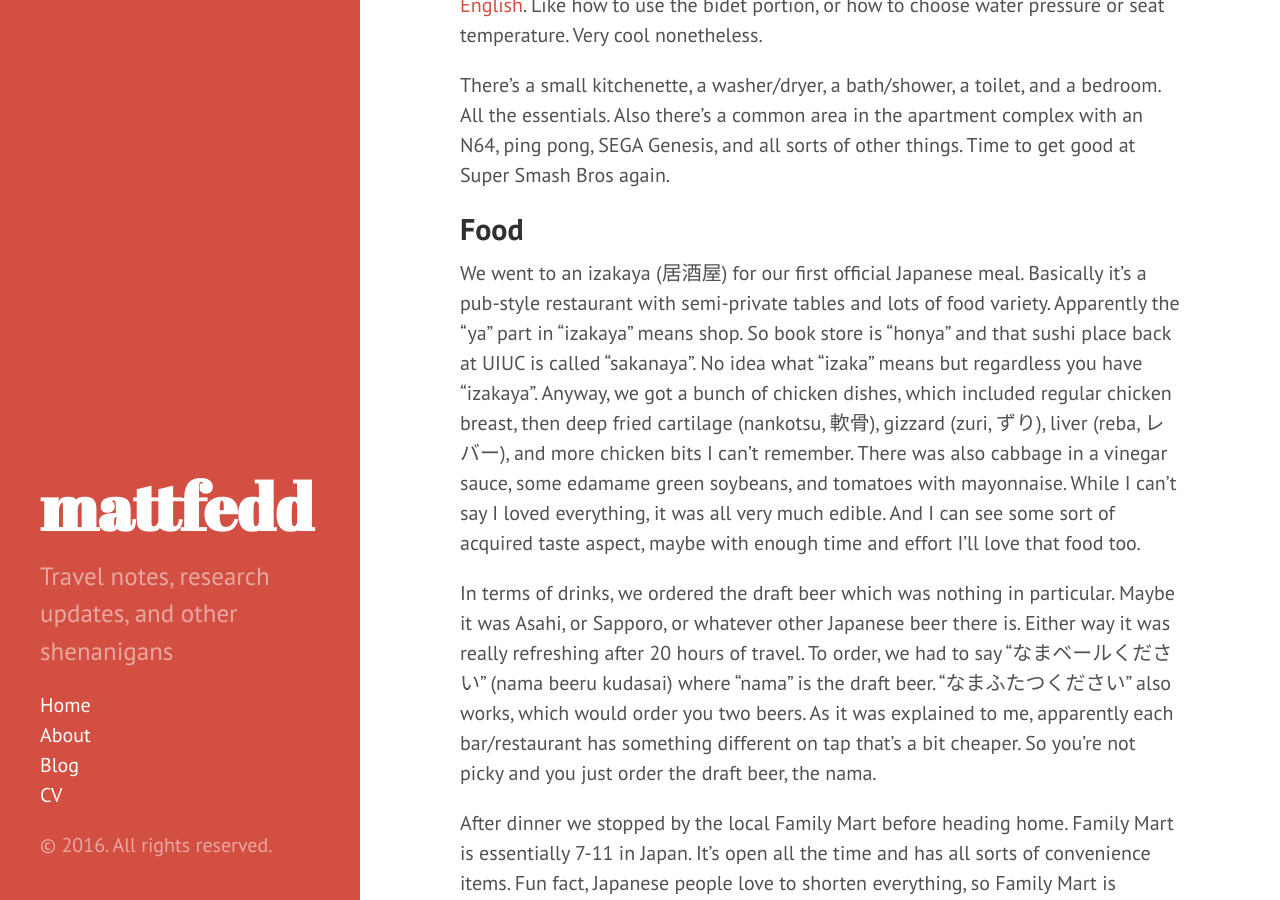
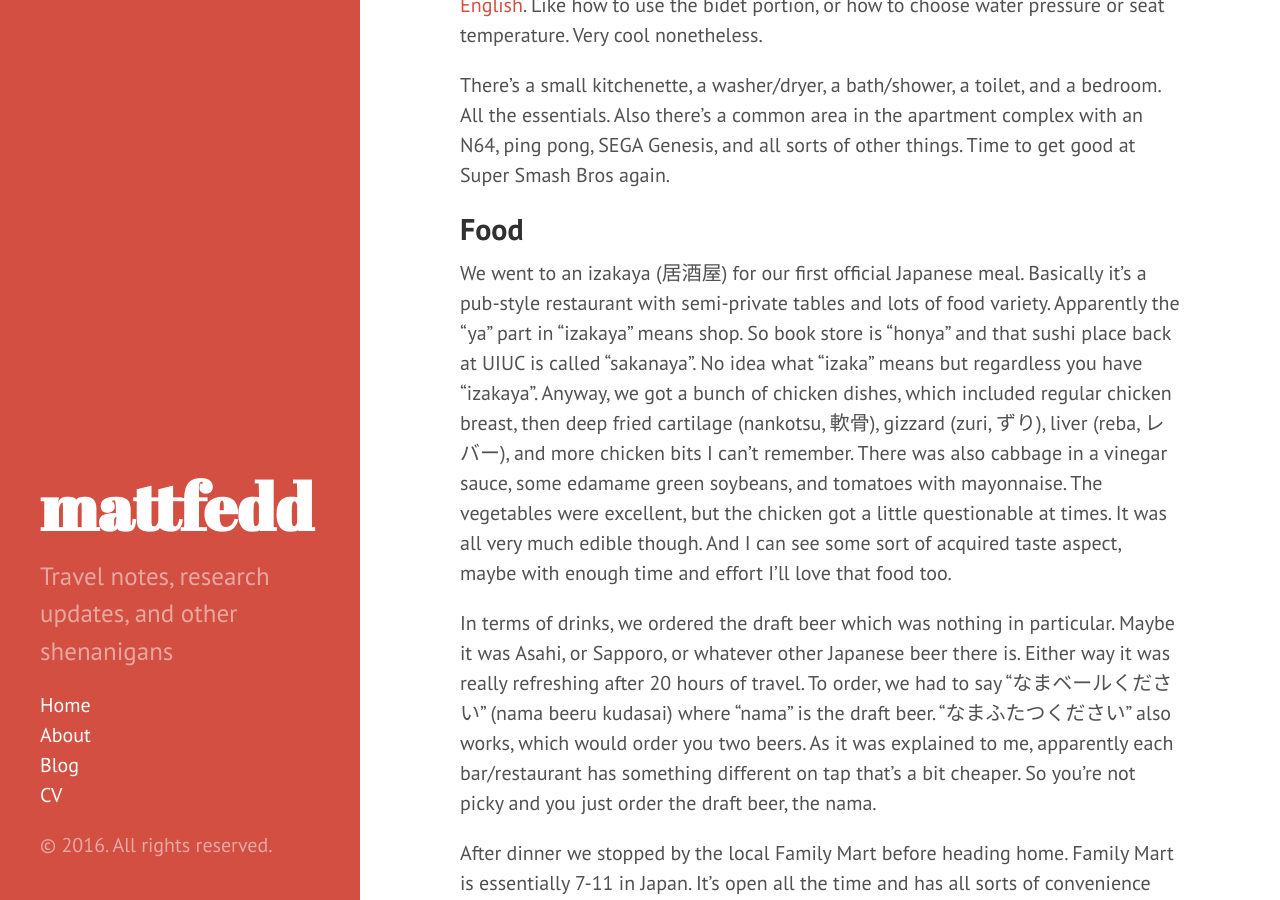
Before and after one commit to mattfedd/mattfedd.github.io, a Jekyll site: the page built from _posts/2016-05-20-travelling-to-japan-first-day.markdown, in a window 1280 px wide and 900 px high, scrolled down 1225 px. Built offline with Jekyll 4.4.1, drawn with Linux system fonts in a browser that asks for light colours.

Commit message:
Post update: Travelling to Japan + First Day

```diff
--- a/_posts/2016-05-20-travelling-to-japan-first-day.markdown
+++ b/_posts/2016-05-20-travelling-to-japan-first-day.markdown
@@ -32,7 +32,7 @@
 
 ## Food
 
-We went to an izakaya (居酒屋) for our first official Japanese meal. Basically it's a pub-style restaurant with semi-private tables and lots of food variety. Apparently the "ya" part in "izakaya" means shop. So book store is "honya" and that sushi place back at UIUC is called "sakanaya". No idea what "izaka" means but regardless you have "izakaya". Anyway, we got a bunch of chicken dishes, which included regular chicken breast, then deep fried cartilage (nankotsu, 軟骨), gizzard (zuri, ずり), liver (reba, レバー), and more chicken bits I can't remember. There was also cabbage in a vinegar sauce, some edamame green soybeans, and tomatoes with mayonnaise. While I can't say I loved everything, it was all very much edible. And I can see some sort of acquired taste aspect, maybe with enough time and effort I'll love that food too.
+We went to an izakaya (居酒屋) for our first official Japanese meal. Basically it's a pub-style restaurant with semi-private tables and lots of food variety. Apparently the "ya" part in "izakaya" means shop. So book store is "honya" and that sushi place back at UIUC is called "sakanaya". No idea what "izaka" means but regardless you have "izakaya". Anyway, we got a bunch of chicken dishes, which included regular chicken breast, then deep fried cartilage (nankotsu, 軟骨), gizzard (zuri, ずり), liver (reba, レバー), and more chicken bits I can't remember. There was also cabbage in a vinegar sauce, some edamame green soybeans, and tomatoes with mayonnaise. The vegetables were excellent, but the chicken got a little questionable at times. It was all very much edible though. And I can see some sort of acquired taste aspect, maybe with enough time and effort I'll love that food too.
 
 In terms of drinks, we ordered the draft beer which was nothing in particular. Maybe it was Asahi, or Sapporo, or whatever other Japanese beer there is. Either way it was really refreshing after 20 hours of travel. To order, we had to say "なまベールください" (nama beeru kudasai) where "nama" is the draft beer. "なまふたつください" also works, which would order you two beers. As it was explained to me, apparently each bar/restaurant has something different on tap that's a bit cheaper. So you're not picky and you just order the draft beer, the nama.
 
```
